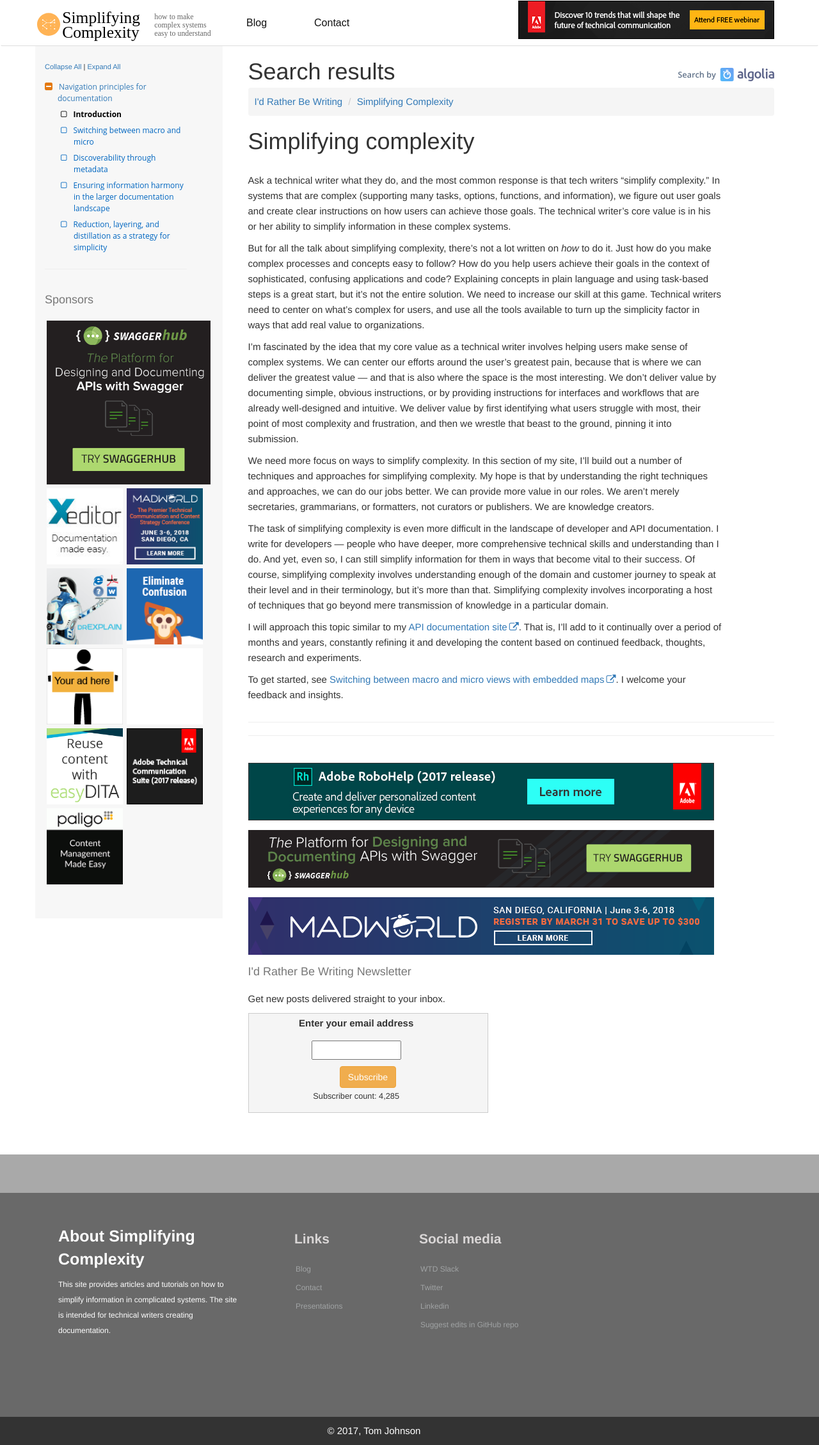
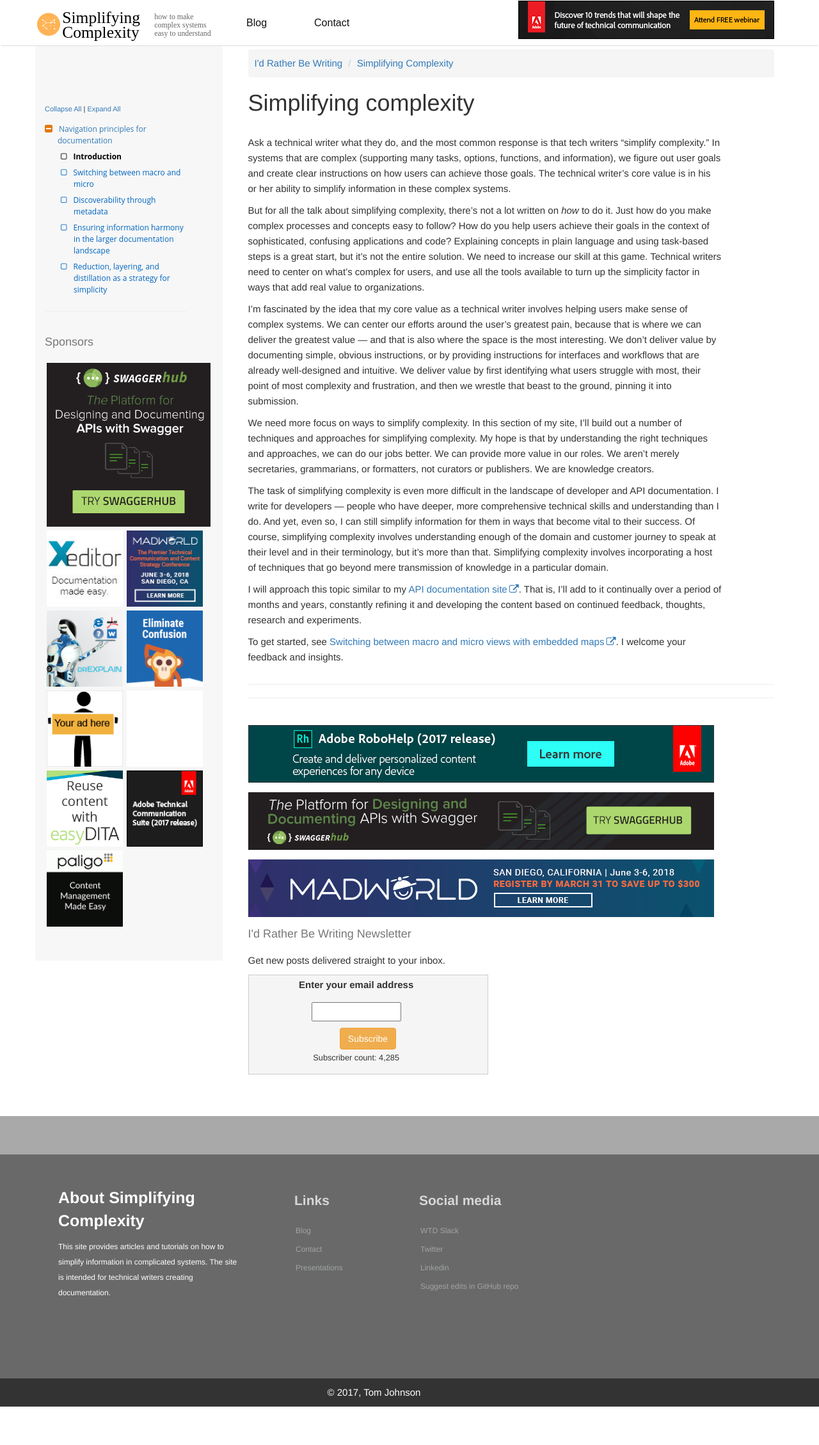
Before and after one commit to tomjoht/simplifying-complexity, a Jekyll site: the page built from _docs/index.md, in a window 1280 px wide. Shown: the whole page at 64% size. Built offline with Jekyll 4.4.1, drawn with Linux system fonts in a browser that asks for light colours; nearby versions of some CDN libraries; comment, search, counter and statistics services are not loaded; a style sheet for code colours, icons or effects is not loaded; after the commit the page ends 2198 px from its top, so only the background shows below that.

Commit message:
Fix the jumping of content because of search

```diff
--- a/_sass/_search.scss
+++ b/_sass/_search.scss
@@ -1,4 +1,8 @@
+#search-hits-wrapper {
+  display: none;
+}
 #search-searchbar {
+  height: 46px;
   margin: 20px 10px 20px 0px;
 }
 /* Search header */
```
